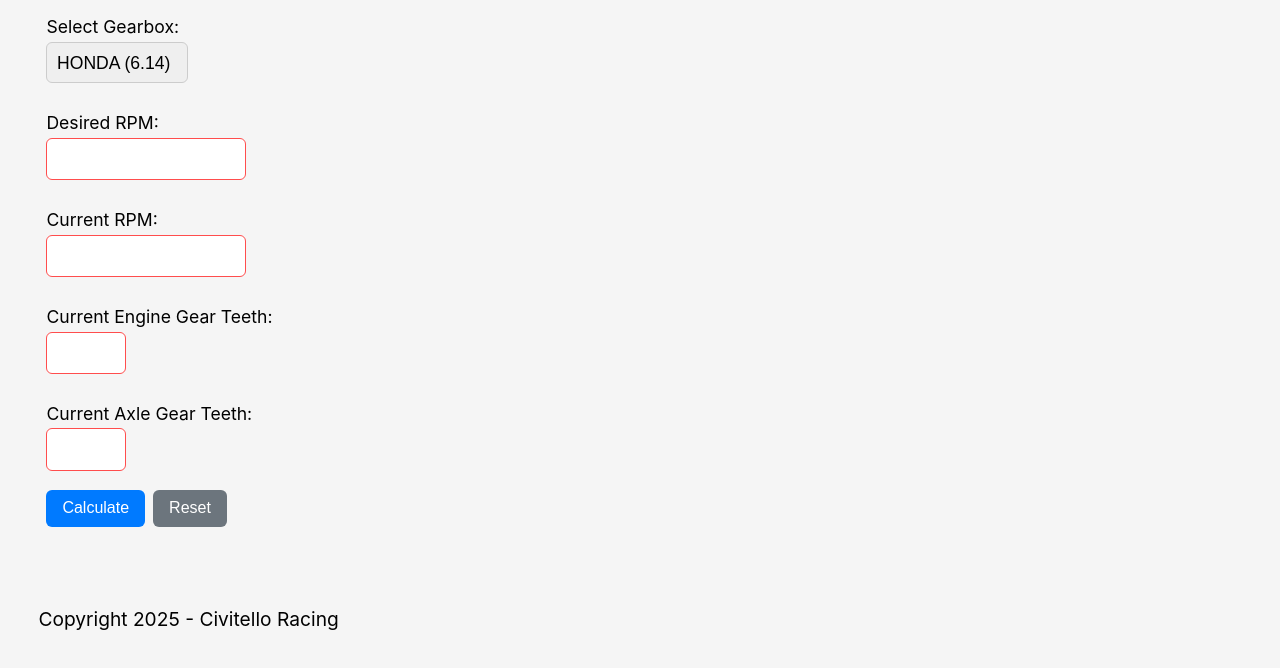
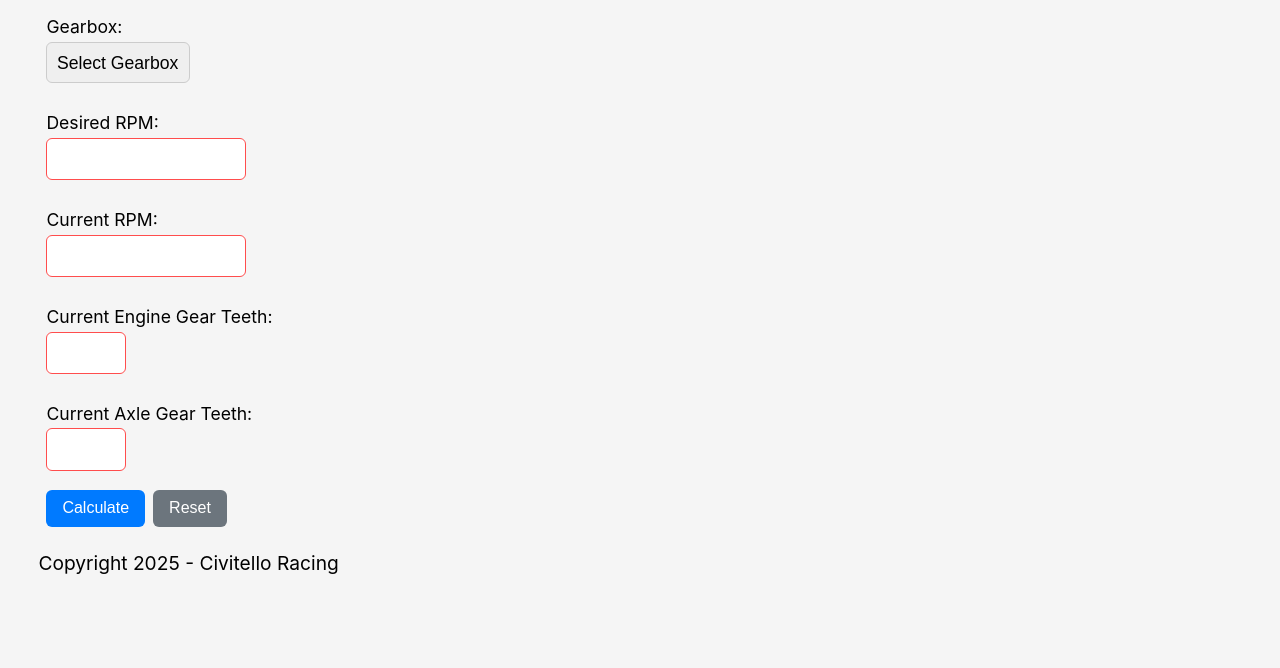
Before and after one commit to joecivitello/gear_ratio, a plain HTML site: page index.html in a window 1280 px wide. Both pictures are taken after a click on the button "Reset". Shown: the part 182-850 px from the top of the page. After the commit the page ends 803 px from the top, so only its background shows below. Drawn offline with Linux system fonts and the light colour scheme.

Commit message:
Update index.html

```diff
--- a/index.html
+++ b/index.html
@@ -145,8 +145,9 @@
     <div class="container">
         <h2>Quarter Midget Gear Calculator</h2>
         <p class="instructions">Select your gear box and input your desired RPM, current RPM, engine, and axle gear. Press calculate, and your current / target ratios will be displayed along with a table of possible gear combinations for the desired RPM. The closest ratio(s) to the target will be highlighted green and alternate combinations above and below.</p>
-        <label for="gearbox">Select Gearbox:</label>
+        <label for="gearbox">Gearbox:</label>
         <select id="gearbox">
+            <option value="" selected>Select Gearbox</option>
             <option value="6.14">HONDA (6.14)</option>
             <option value="6.07">BRIGGS (6.07)</option>
             <option value="5.73">DECO (5.73)</option>
@@ -171,8 +172,7 @@
 
         <div id="output"></div>
     </div>
-<BR>
-    <BR>
+
     <p>Copyright 2025 - Civitello Racing</p>
 
     <script>
@@ -185,9 +185,9 @@
             const currentAxle = parseInt(document.getElementById("currentAxle").value);
 
             // Validate inputs
-            if (isNaN(desiredRPM) || isNaN(currentRPM) || isNaN(currentEngine) || isNaN(currentAxle) ||
+            if (isNaN(multiplier) || isNaN(desiredRPM) || isNaN(currentRPM) || isNaN(currentEngine) || isNaN(currentAxle) ||
                 desiredRPM <= 0 || currentRPM <= 0 || currentEngine < 17 || currentEngine > 42 || currentAxle < 22 || currentAxle > 36) {
-                document.getElementById("output").innerHTML = "Please enter valid numbers: RPMs must be positive, engine gears 17–42, axle gears 22–36.";
+                document.getElementById("output").innerHTML = "Please enter valid numbers: Select a gearbox, RPMs must be positive, engine gears 17–42, axle gears 22–36.";
                 return;
             }
 
@@ -259,7 +259,7 @@
         }
 
         function resetForm() {
-            document.getElementById("gearbox").value = "6.14"; // Reset to Honda (default)
+            document.getElementById("gearbox").value = ""; // Reset to blank option
             document.getElementById("desiredRPM").value = "";
             document.getElementById("currentRPM").value = "";
             document.getElementById("currentEngine").value = "";
```
